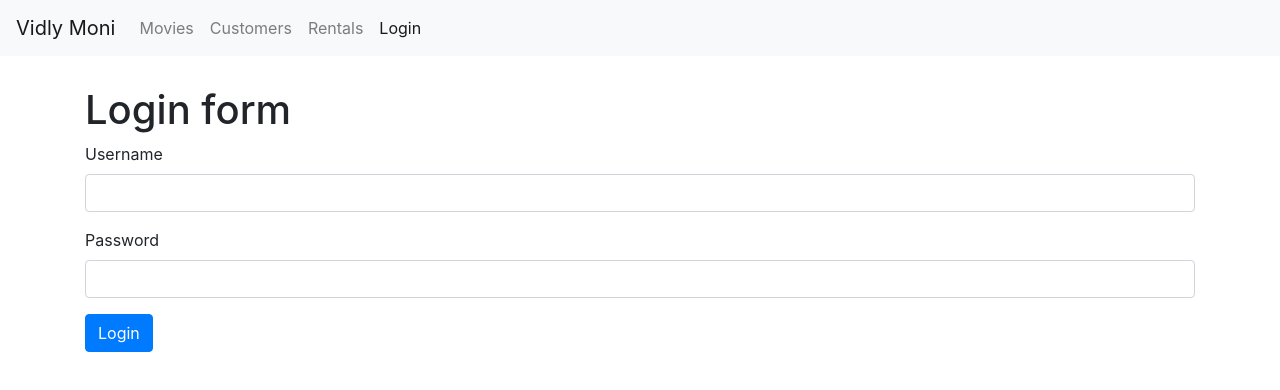
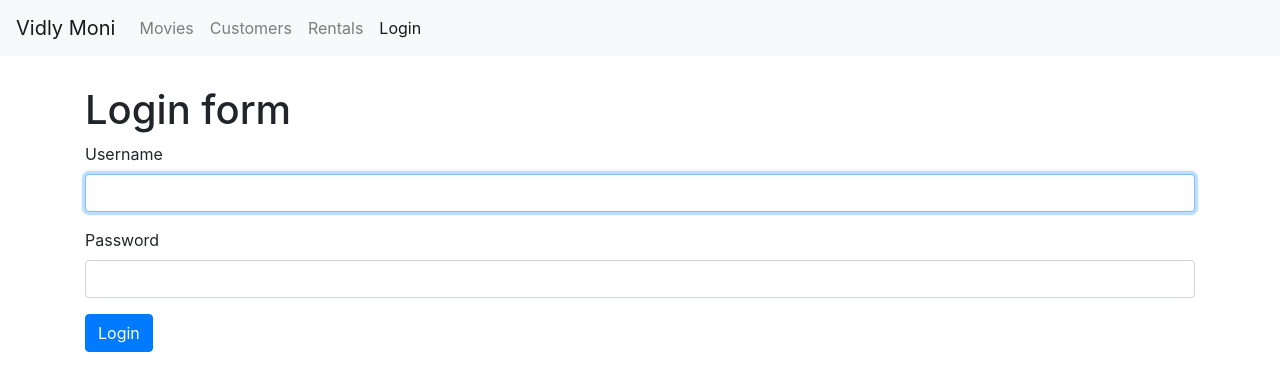
Before and after one commit to MonaliGanganeNeosoft/React-all, a React (Create React App) app: page /login in a window 1280 px wide. Shown: the top 390 px of the page. Built offline with nearby package versions, Linux system fonts and the light colour scheme.

Commit message:
componentdidmount  for focus on ip field

```diff
--- a/src/components/loginForm.jsx
+++ b/src/components/loginForm.jsx
@@ -1,10 +1,18 @@
 import React, { Component } from "react";
 
 class LoginForm extends Component {
+  username = React.createRef();
+
+  componentDidMount() {
+    this.username.current.focus();
+  }
+
   handleSubmit = (e) => {
     e.preventDefault();
+
+    //call the server
+    const username = this.username.current.value;
     console.log("Submitted");
-    //call the server
   };
   render() {
     return (
@@ -13,7 +21,12 @@
         <form onSubmit={this.handleSubmit}>
           <div className="form-group">
             <label htmlFor="username">Username</label>
-            <input id="username" type="text" className="form-control" />
+            <input
+              ref={this.username}
+              id="username"
+              type="text"
+              className="form-control"
+            />
           </div>
           <div className="form-group">
             <label htmlFor="password">Password</label>
```
